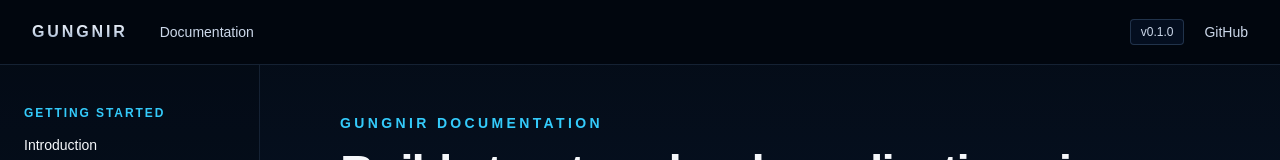
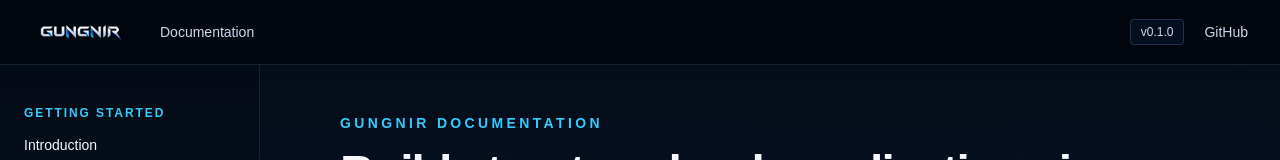
Before and after one commit to justinangeloperez327/next-gungnir, a Next.js app: page /docs in a window 1280 px wide. Shown: the top 160 px of the page. Built offline with nearby package versions, Linux system fonts and the light colour scheme.

Commit message:
Use Gungnir logo asset in documentation header

```diff
--- a/app/docs/page.tsx
+++ b/app/docs/page.tsx
@@ -1,4 +1,5 @@
 import type { Metadata } from "next";
+import Image from "next/image";
 import Link from "next/link";
 
 export const metadata: Metadata = {
@@ -83,8 +84,15 @@
       <header className="sticky top-0 z-50 border-b border-deep-steel/40 bg-graphite/85 backdrop-blur-xl">
         <div className="mx-auto flex h-16 max-w-[1500px] items-center justify-between px-6 lg:px-8">
           <div className="flex items-center gap-8">
-            <Link href="/" className="gungnir-metal-text font-semibold tracking-[0.18em]">
-              GUNGNIR
+            <Link href="/" aria-label="Gungnir home" className="block">
+              <Image
+                src="/images/logo.png"
+                alt="Gungnir"
+                width={220}
+                height={88}
+                priority
+                className="h-8 w-auto object-contain"
+              />
             </Link>
             <span className="hidden text-sm text-soft-silver sm:inline">
               Documentation
```
